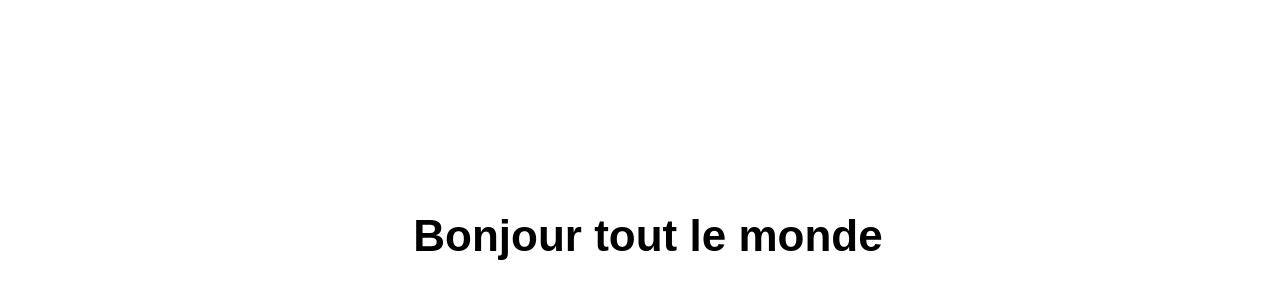
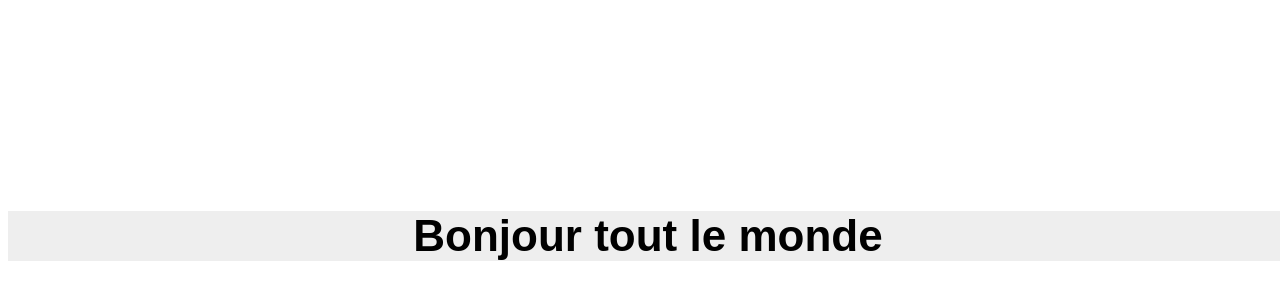
Before and after one commit to shuback/hello, a plain HTML site: page index.html in a window 1280 px wide. Shown: the part 138-438 px from the top of the page. Drawn offline with Linux system fonts and the light colour scheme.

Commit message:
background color

```diff
--- a/index.html
+++ b/index.html
@@ -2,7 +2,7 @@
 <html lang="en">
 <head>
 	<meta charset="UTF-8">
-	<title>Mon premier fichier avec git</title>
+	<title>Mon premier fichier avec gitgit </title>
 	<style type="text/css">
 		h1{
 			position: absolute;
@@ -11,6 +11,7 @@
 			text-align: center;
 			font-family: arial;
 			font-size: 44px;
+			background: #eee;
 		}
 	</style>
 </head>
```
